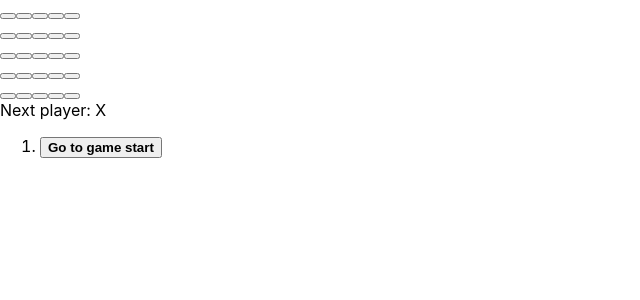
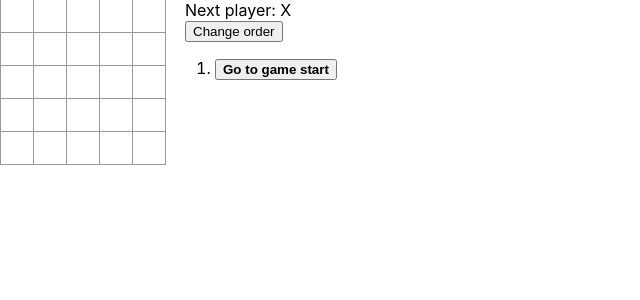
Before and after one commit to 18127003/btcn02, a React (Create React App) app: page / in a window 1280 px wide. Shown: the top 300 px of the page, without its empty margins (0-640 px from the left). Built offline with nearby package versions, Linux system fonts and the light colour scheme.

Commit message:
history reverse

```diff
--- /dev/null
+++ b/src/@type/model.ts
@@ -0,0 +1,8 @@
+export interface Move {
+    squares: (string|null)[],
+    position: {
+      row: number,
+      col: number
+    },
+    stepNumber: number
+}
--- a/src/component/Board.tsx
+++ b/src/component/Board.tsx
@@ -1,6 +1,5 @@
 import Square from "./Square";
 import React from "react";
-import { BoardProp } from "../@type/prop";
 
 const Board: React.FC<BoardProp> = (props) => {
     const renderSquare = (row: number, col:number, size:number) =>  {
@@ -8,6 +7,7 @@ const Board: React.FC<BoardProp> = (props) => {
         <Square
           value = {props.squares[row*size+col]}
           onClick={() => props.onClick(row, col)}
+          isHighlight = {props.winner.includes(row*size+col)}
         />
       );
     }
@@ -22,7 +22,7 @@ const Board: React.FC<BoardProp> = (props) => {
 
     const generateBoard = (size: number) => {
       let boardData = Array(size).fill(null)
-      for (let row = 0; row < props.size; ++row) {
+      for (let row = 0; row < size; ++row) {
         boardData[row] = (
           <div className="board-row" key={row}>
             {generateRow(row, size)}
--- a/src/component/Game.tsx
+++ b/src/component/Game.tsx
@@ -1,30 +1,37 @@
 import React, { useState } from "react";
-import { GameProp, GameState } from "../@type/prop";
+import { Move } from "../@type/model";
 import { DRAW } from "../constant";
 import Board from "./Board";
 import HistoryList from "./HistoryList";
 
 
+type GameState = {
+  stepNumber: number,
+  xIsNext: boolean
+}
 
 const Game : React.FC<GameProp> = ({size}) => {
-    const [state, setState] = useState<GameState>({
-        history: [
+    const [histories, setHistories] = useState<Move[]>([
       {
-            squares: Array(size*size).fill(null),
+        squares: Array<string|null>(size*size).fill(null),
         position: {
           row: -1,
           col: -1
-            }
-          }
-        ],
+        },
+        stepNumber: 0
+      },
+    ]);
+
+    const [currentStep, setCurrentStep] = useState<GameState>({
       stepNumber: 0,
       xIsNext: true
     });
 
-
     const calculateWinner = (squares:(string|null)[], row?: number|undefined, col?:number|undefined) => {
       // check row
       let checkRows = Array<number[]>(size).fill(Array<number>(size).fill(0).map((v, i)=>v=i)).map((v, i)=>v.map(n=>n+=size*i))
+
+      // check col
       let checkCols = Array<number[]>(size).fill(Array<number>(size).fill(0).map((v, i)=>v=i*size)).map((v, i)=>v.map(n=>n+=i))
 
       // check diag
@@ -49,15 +56,15 @@ const Game : React.FC<GameProp> = ({size}) => {
         answers = answers.filter(answer=>answer.includes(position));
       }
 
-      let winner:string|null = "";
+      let winner:number[] = [];
 
       let isNotFound = answers.every(answer=>{
         let checkSet = answer.map(i=>squares[i])
         if (checkSet.every((val, i, arr)=>val===arr[0]&&val)){
-          winner = checkSet[0]
-          return false
+          winner = answer;
+          return false;
         }
-        return true
+        return true;
       });
 
       if(!isNotFound){
@@ -68,54 +75,66 @@ const Game : React.FC<GameProp> = ({size}) => {
       if(answers.every(answer=>answer.map(i=>squares[i]).every(square=>square))){
         return DRAW;
       }
-      return null;
+      return [];
     }
 
 
     const handleClick = (row: number, col:number) => {
-      const history = state.history.slice(0, state.stepNumber + 1);
-      const current = history[history.length - 1];
+      const current = histories.slice(-1)[0];
       const squares = current.squares.slice();
       let i = row * size + col;
-      if (calculateWinner(squares, row, col) || squares[i]) {
+      if (calculateWinner(squares, row, col).length > 0 || squares[i]) {
         return;
       }
-      squares[i] = state.xIsNext ? "X" : "O";
-      setState({
-        history: [
-            ...history,
+      squares[i] = currentStep.xIsNext ? "X" : "O";
+
+      setHistories(
+        [
+            ...histories,
             {
                 squares: squares,
                 position: {
                   row: row,
                   col: col
+                },
+                stepNumber: histories.length++
             }
-            }
-        ],
-        stepNumber: history.length,
-        xIsNext: !state.xIsNext
+        ]
+      );
+      setCurrentStep({
+        stepNumber: histories.length-1,
+        xIsNext: !currentStep.xIsNext
       });
     }
 
     const jumpTo = (step: number) => {
-      setState({
-        history: state.history,
+      setCurrentStep({
         stepNumber: step,
         xIsNext: (step % 2) === 0
       });
     }
 
-    const current = state.history[state.stepNumber];
+    const reverseMove = () => {
+      setHistories(
+        [...histories.reverse(),]
+      )
+    }
 
-    let status;
+    let current = histories.find(history=>history.stepNumber===currentStep.stepNumber);
+    if(current===undefined){
+      current = histories.slice(-1)[0]
+    }
+    let status: string;
+    let winner : number[] = [];
     const result = calculateWinner(current.squares);
     if (result === DRAW){
       status = "Draw"
     }
-    else if (result) {
-      status = "Winner: " + result;
+    else if (result.length > 0) {
+      status = "Winner: " + result[0];
+      winner = result;
     } else {
-      status = "Next player: " + (state.xIsNext ? "X" : "O");
+      status = "Next player: " + (currentStep.xIsNext ? "X" : "O");
     }
 
     return (
@@ -125,14 +144,20 @@ const Game : React.FC<GameProp> = ({size}) => {
               squares={current.squares}
               size = {size}
               onClick={(row:number, col:number) => handleClick(row, col)}
+              winner = {winner}
           />
           </div>
           <div className="game-info">
           <div>{status}</div>
-        <HistoryList data={state.history} onSelect={jumpTo}/>
+          <button onClick={()=>reverseMove()}>
+            Change order
+          </button>
+          <HistoryList data={histories} onSelect={jumpTo}/>
           </div>
       </div>
+
     );
+
 }
 
 export default Game;
--- a/src/component/HistoryList.tsx
+++ b/src/component/HistoryList.tsx
@@ -1,21 +1,20 @@
 import React, { useState } from "react";
-import { HistoryListProp } from "../@type/prop";
 
 const HistoryList: React.FC<HistoryListProp> = ({data, onSelect})=>{
     const [current, setCurrent] = useState<number>(data.length-1)
-    const  moves = data.map((step, move) => {
-
-        const desc = move ?
-            `Go to move #${move} (${step.position?.col}, ${step.position?.row})` :
+    const  moves = data.map((step) => {
+        const stepNumber = step.stepNumber
+        const desc = stepNumber?
+            `Go to move #${stepNumber} (${step.position?.col}, ${step.position?.row})` :
             'Go to game start';
         return (
-            <li key={move}>
+            <li key={stepNumber}>
             <button
                 onClick={()=>{
-                    onSelect(move)
-                    setCurrent(move)
+                    onSelect(stepNumber)
+                    setCurrent(stepNumber)
                 }}
-                style = {move===current?{fontWeight: "bold"}:{}}
+                style = {stepNumber===current?{fontWeight: "bold"}:{}}
             >
                     {desc}
             </button>
--- a/src/component/Square.tsx
+++ b/src/component/Square.tsx
@@ -1,10 +1,18 @@
 import React from "react";
-import { SquareProp } from "../@type/prop";
 
 const Square: React.FC<SquareProp> = (props) => {
+    const renderValue = ()=>{
+      if(props.isHighlight){
+        return (
+          <mark>{props.value}</mark>
+        )
+      }
+      return props.value
+    }
+
     return (
-      <button className="square" onClick={props.onClick}>
-        {props.value}
+      <button className="square" onClick={props.onClick} >
+        {renderValue()}
       </button>
     );
 }
--- a/src/index.css
+++ b/src/index.css
@@ -11,3 +11,49 @@ code {
   font-family: source-code-pro, Menlo, Monaco, Consolas, 'Courier New',
     monospace;
 }
+
+ol, ul {
+  padding-left: 30px;
+}
+
+.board-row:after {
+  clear: both;
+  content: "";
+  display: table;
+}
+
+.status {
+  margin-bottom: 10px;
+}
+
+.square {
+  background: #fff;
+  border: 1px solid #999;
+  float: left;
+  font-size: 24px;
+  font-weight: bold;
+  line-height: 34px;
+  height: 34px;
+  margin-right: -1px;
+  margin-top: -1px;
+  padding: 0;
+  text-align: center;
+  width: 34px;
+}
+
+.square:focus {
+  outline: none;
+}
+
+.kbd-navigation .square:focus {
+  background: #ddd;
+}
+
+.game {
+  display: flex;
+  flex-direction: row;
+}
+
+.game-info {
+  margin-left: 20px;
+}
```
Also changed, not shown: src/@type/prop.d.ts (+6 -18 lines). Lines whose indentation alone changed are shown as unchanged.
